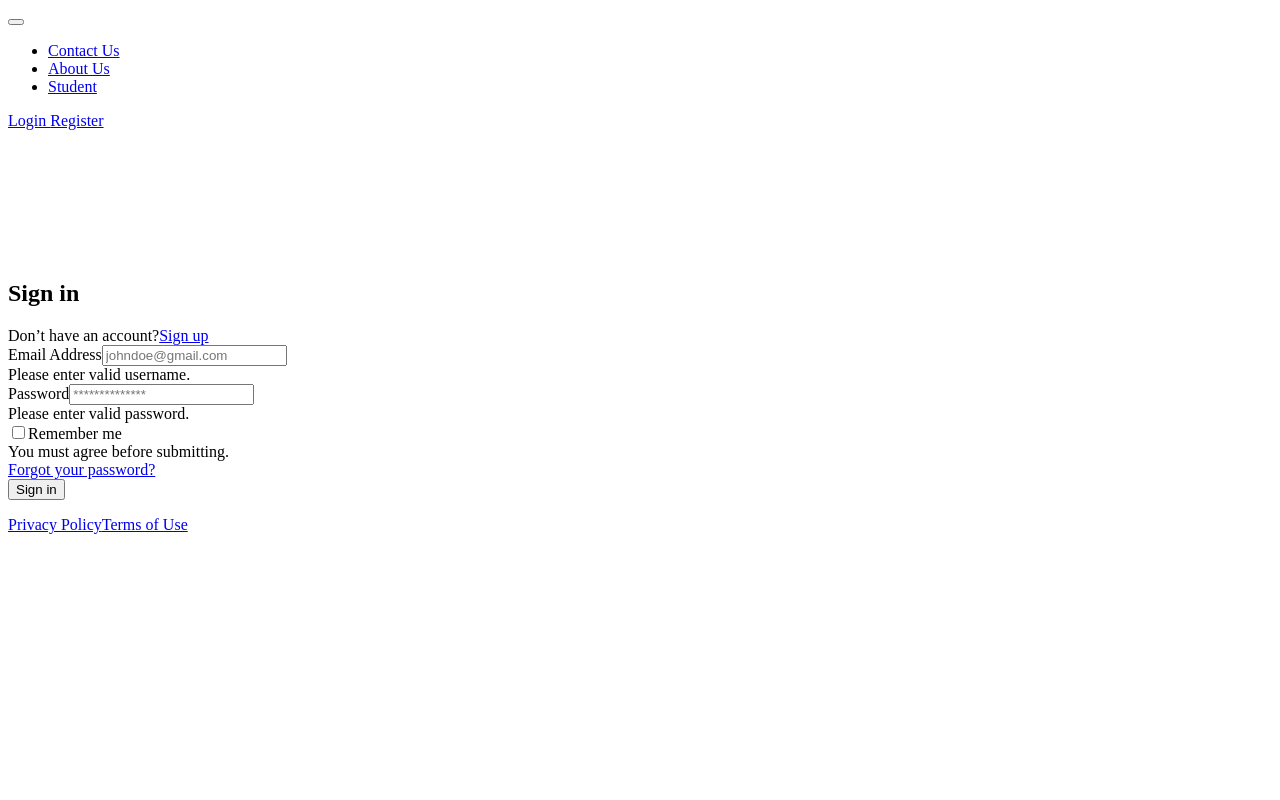
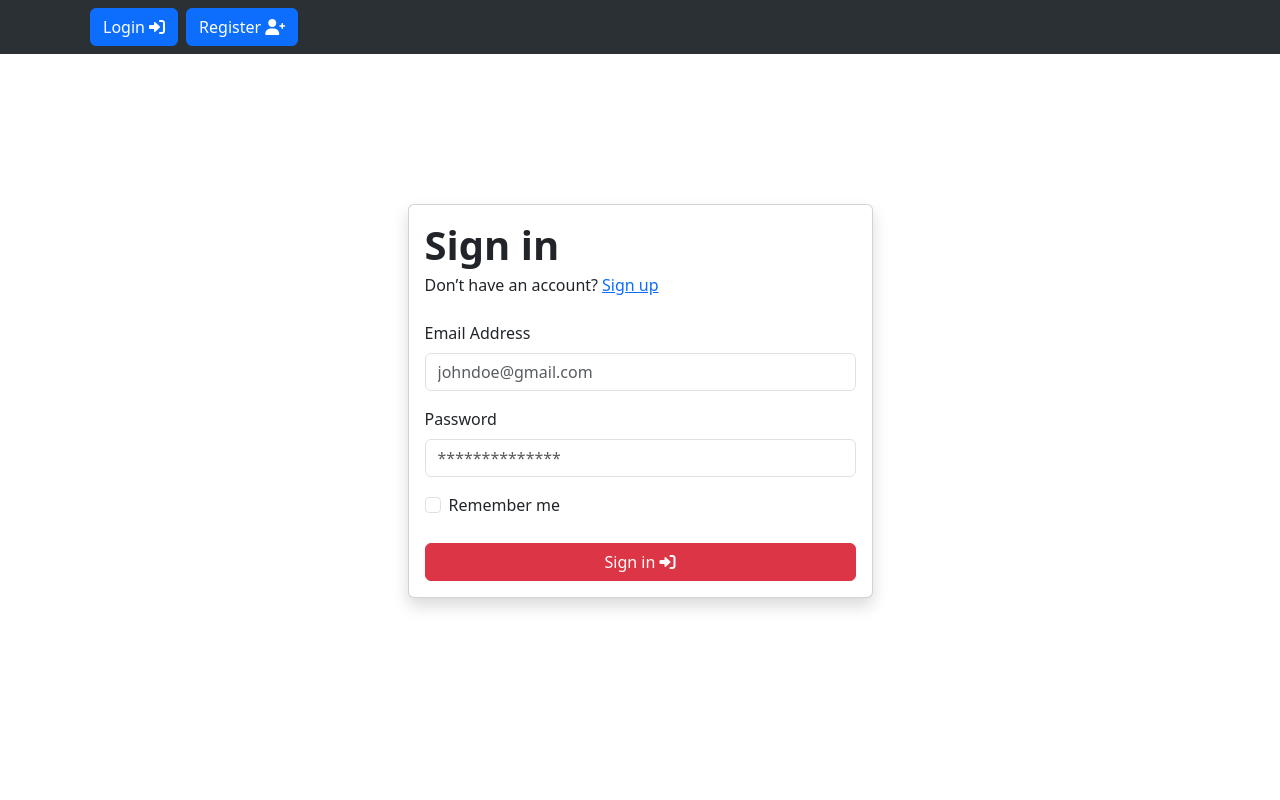
Before and after one commit to andradaCojocaru/Educational_Platform, a React (Vite) app in the folder frontend/: page /login in a window 1280 px wide. Shown: the top 800 px of the page. Built offline with nearby package versions, Linux system fonts and the light colour scheme; what simple-zustand-devtools would draw is missing.

Commit message:
Fixed styles

```diff
--- a/frontend/index.html
+++ b/frontend/index.html
@@ -4,10 +4,33 @@
     <meta charset="UTF-8" />
     <link rel="icon" type="image/svg+xml" href="/vite.svg" />
     <meta name="viewport" content="width=device-width, initial-scale=1.0" />
-    <title>Educational Platform</title>
+    <!-- Bootstrap CSS Link -->
+    <link
+      href="https://cdn.jsdelivr.net/npm/bootstrap@5.3.2/dist/css/bootstrap.min.css"
+      rel="stylesheet"
+      integrity="sha384-T3c6CoIi6uLrA9TneNEoa7RxnatzjcDSCmG1MXxSR1GAsXEV/Dwwykc2MPK8M2HN"
+      crossorigin="anonymous"
+    />
+    <!-- Fontawesome and Bootstrap Icons -->
+    <link
+      rel="stylesheet"
+      href="https://cdnjs.cloudflare.com/ajax/libs/font-awesome/6.0.0/css/all.min.css"
+    />
+    <link
+      rel="stylesheet"
+      href="https://cdn.jsdelivr.net/npm/bootstrap-icons@1.10.5/font/bootstrap-icons.css"
+    />
+    <!-- Custom CSS -->
+    <link rel="stylesheet" href="/src/index.css" />
+    <title>LMS</title>
   </head>
   <body>
     <div id="root"></div>
     <script type="module" src="/src/main.jsx"></script>
+    <script
+      src="https://cdn.jsdelivr.net/npm/bootstrap@5.3.2/dist/js/bootstrap.bundle.min.js"
+      integrity="sha384-C6RzsynM9kWDrMNeT87bh95OGNyZPhcTNXj1NW7RuBCsyN/o0jlpcV8Qyq46cDfL"
+      crossorigin="anonymous"
+    ></script>
   </body>
 </html>
--- a/frontend/src/views/auth/Login.jsx
+++ b/frontend/src/views/auth/Login.jsx
@@ -109,9 +109,6 @@ function Login() {
                         You must agree before submitting.
                       </div>
                     </div>
-                    <div>
-                      <Link to="/forgot-password/">Forgot your password?</Link>
-                    </div>
                   </div>
                   <div>
                     <div className="d-grid">
--- a/frontend/src/views/auth/Register.jsx
+++ b/frontend/src/views/auth/Register.jsx
@@ -81,7 +81,6 @@ function Register() {
                       id="full_name"
                       className="form-control"
                       name="full_name"
-                      placeholder="John Doe"
                       required=""
                       onChange={(e) => setUserFullName(e.target.value)}
                     />
@@ -97,7 +96,6 @@ function Register() {
                       id="email"
                       className="form-control"
                       name="email"
-                      placeholder="johndoe@gmail.com"
                       required=""
                       onChange={(e) => setUserEmail(e.target.value)}
                     />
--- a/frontend/src/views/partials/BaseFooter.jsx
+++ b/frontend/src/views/partials/BaseFooter.jsx
@@ -5,8 +5,7 @@ function BaseFooter() {
         <footer className="footer bg-dark text-white text-center py-3">
             <div className="container">
                 <p>
-                    <a href="#" className="text-white me-3">Privacy Policy</a>
-                    <a href="#" className="text-white">Terms of Use</a>
+                    &copy; {new Date().getFullYear()} Educational Platform.
                 </p>
             </div>
         </footer>
--- a/frontend/src/views/partials/BaseHeader.jsx
+++ b/frontend/src/views/partials/BaseHeader.jsx
@@ -27,31 +27,6 @@ function BaseHeader() {
                         <span className="navbar-toggler-icon" />
                     </button>
                     <div className="collapse navbar-collapse" id="navbarSupportedContent">
-                        <ul className="navbar-nav me-auto mb-2 mb-lg-0">
-                            <li className="nav-item">
-                                <Link className="nav-link" to="/pages/contact-us/">
-                                    {" "}
-                                    <i className="fas fa-phone"></i> Contact Us
-                                </Link>
-                            </li>
-                            <li className="nav-item">
-                                <Link className="nav-link" to="/pages/about-us/">
-                                    <i className="fas fa-address-card"></i> About Us
-                                </Link>
-                            </li>
-                            <li className="nav-item dropdown">
-                                <a
-                                    className="nav-link dropdown-toggle"
-                                    href="#"
-                                    role="button"
-                                    data-bs-toggle="dropdown"
-                                    aria-expanded="false"
-                                >
-                                    <i className="fas fa-graduation-cap"></i> Student
-                                </a>
-
-                            </li>
-                        </ul>
                         {isLoggedIn() === true ? (
                             <>
                                 <Link to="/logout/" className="btn btn-primary ms-2" type="submit">
```
Also changed, not shown: 1 other file (tests, documents, lock files or other folders).
